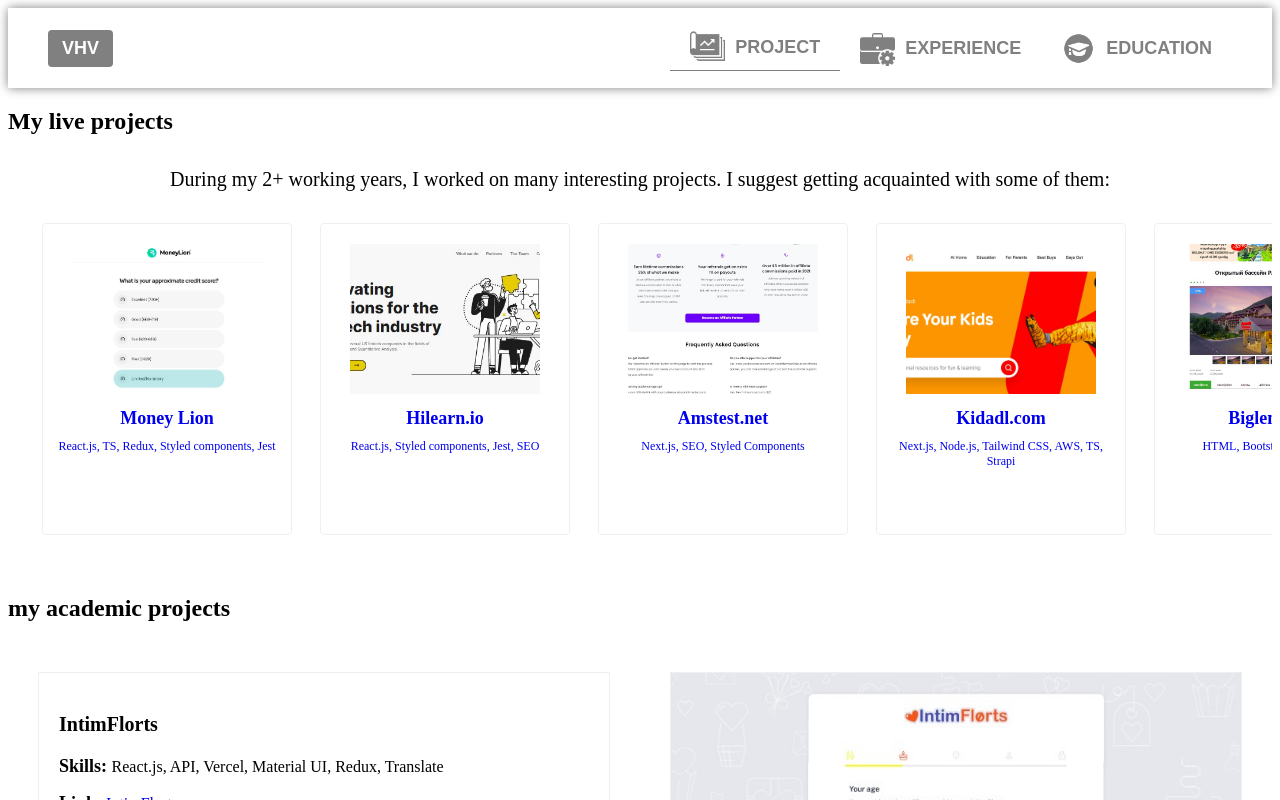
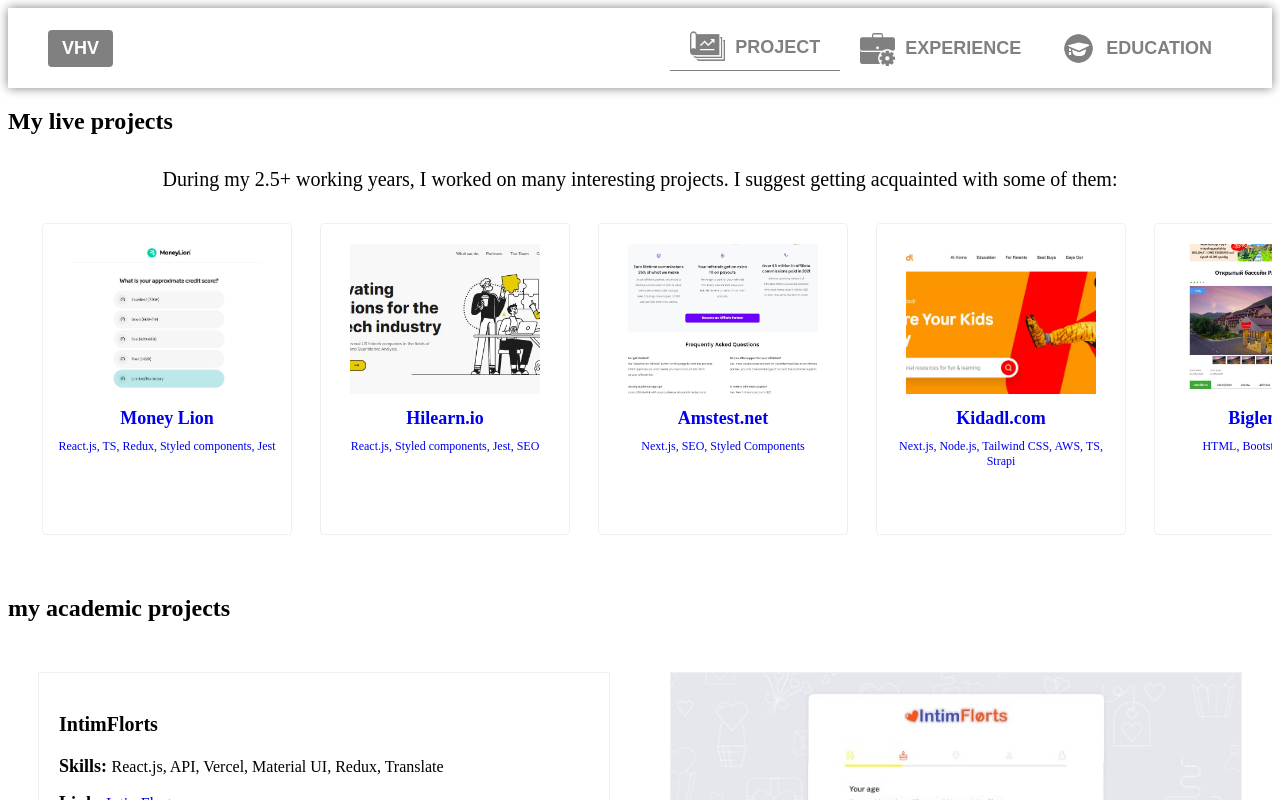
Before and after one commit to hakobyanviktoria8/my-portfolio-app, a Next.js app: page /project in a window 1280 px wide. Shown: the top 800 px of the page. Built offline with nearby package versions, Linux system fonts and the light colour scheme.

Commit message:
update time and years

```diff
--- a/src/components/footer.tsx
+++ b/src/components/footer.tsx
@@ -5,7 +5,7 @@
 export const Footer = () => {
   return (
     <div className={styles.container}>
-      <p>Last update 02.03.2023</p>
+      <p>Last update 20.06.2023</p>
       <a href="https://github.com/hakobyanviktoria8/my-portfolio-app">
         Portfolio source{" "}
         <Image
--- a/src/pages/project.tsx
+++ b/src/pages/project.tsx
@@ -32,7 +32,7 @@
         <h2 className="pageTitle">My live projects</h2>
         <div className={styles.liveProjects}>
           <p>
-            During my 2+ working years, I worked on many interesting projects. I
+            During my 2.5+ working years, I worked on many interesting projects. I
             suggest getting acquainted with some of them:
           </p>
           <div className={styles.linksWrapper}>
```
